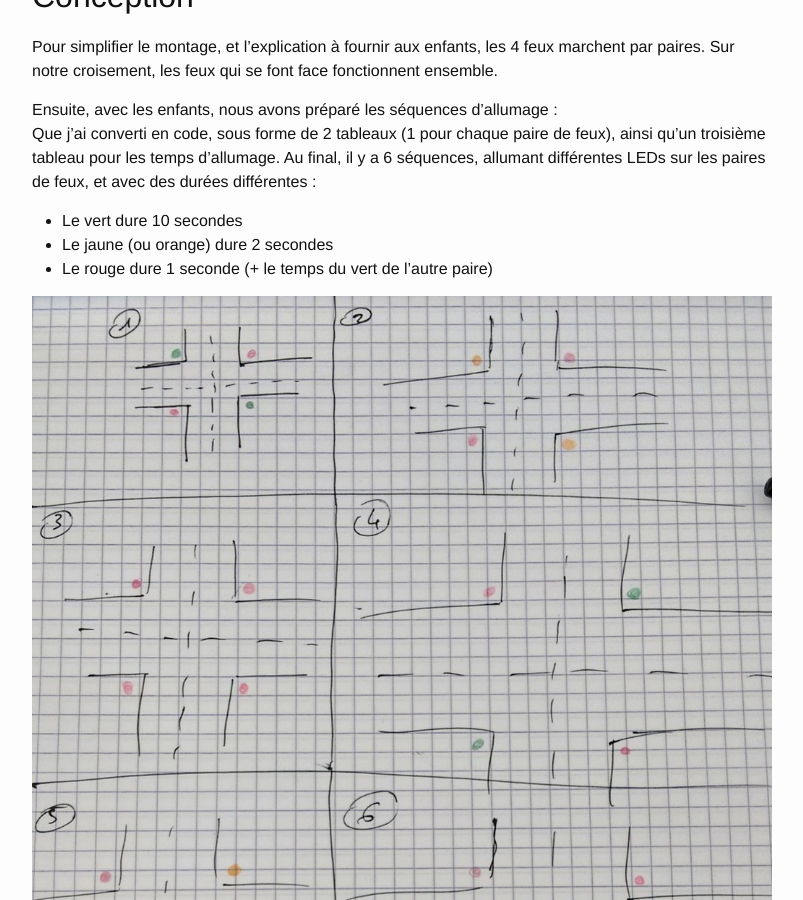
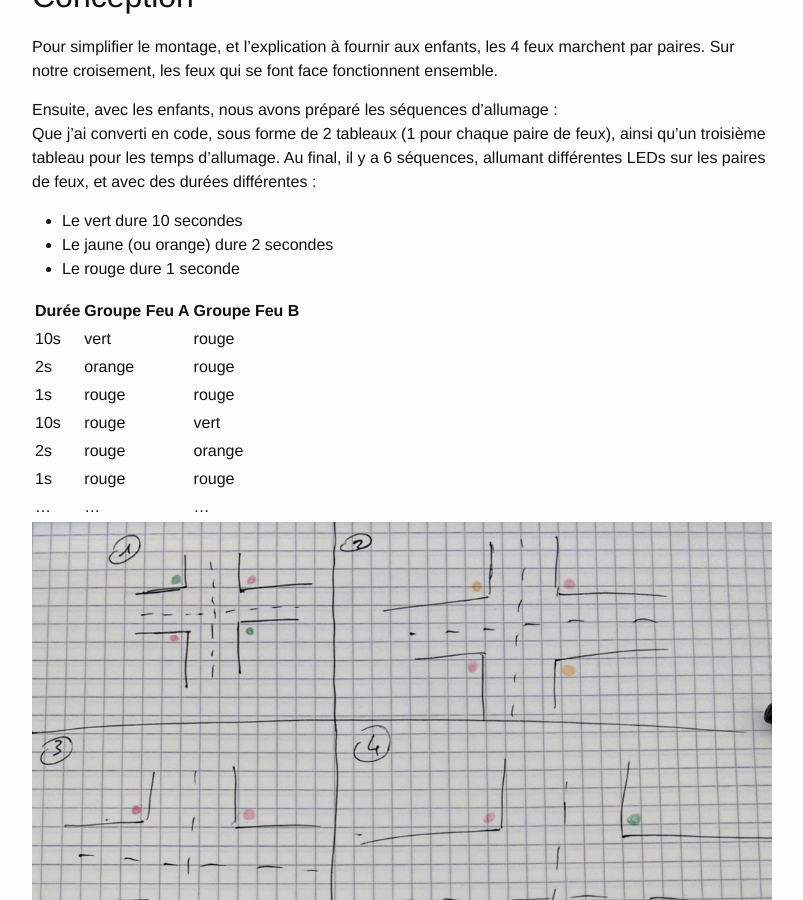
Before and after one commit to chibani/chibani.github.io, a Jekyll site: the page built from _posts/2016-05-26-feux-tricolores-arduino.markdown, in a window 1280 px wide and 900 px high, scrolled down 1366 px. Shown: the whole window, without its empty margins (238-1041 px from the left). Built offline with Jekyll 4.4.1, drawn with Linux system fonts in a browser that asks for light colours.

Commit message:
Update 2016-05-26-feux-tricolores-arduino.markdown

```diff
--- a/_posts/2016-05-26-feux-tricolores-arduino.markdown
+++ b/_posts/2016-05-26-feux-tricolores-arduino.markdown
@@ -28,7 +28,17 @@ Au final, il y a 6 séquences, allumant différentes LEDs sur les paires de feux
 
  * Le vert dure 10 secondes
  * Le jaune (ou orange) dure 2 secondes
- * Le rouge dure 1 seconde (+ le temps du vert de l'autre paire)
+ * Le rouge dure 1 seconde
+
+| Durée | Groupe Feu A | Groupe Feu B |
+|-------|--------------|--------------|
+| 10s   | vert         | rouge        |
+| 2s    | orange       | rouge        |
+| 1s    | rouge        | rouge        |
+| 10s   | rouge        | vert         |
+| 2s    | rouge        | orange       |
+| 1s    | rouge        | rouge        |
+| ...   | ...          | ...          |
 
 ![Schéma de séquence des feux](/assets/posts/redlights/sequence_schema.jpg) _(Talent artistique de l'année !)_
 
```
